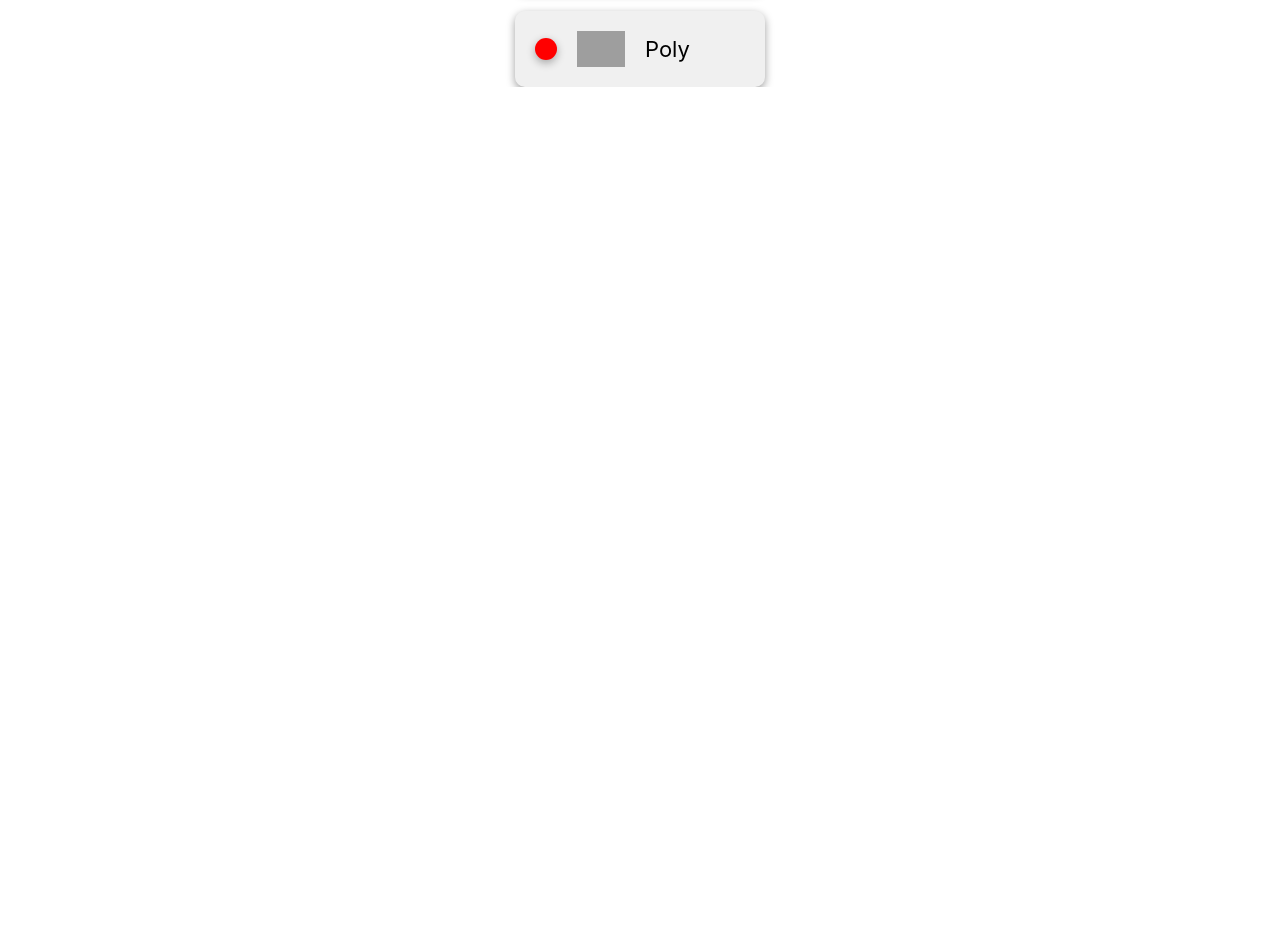
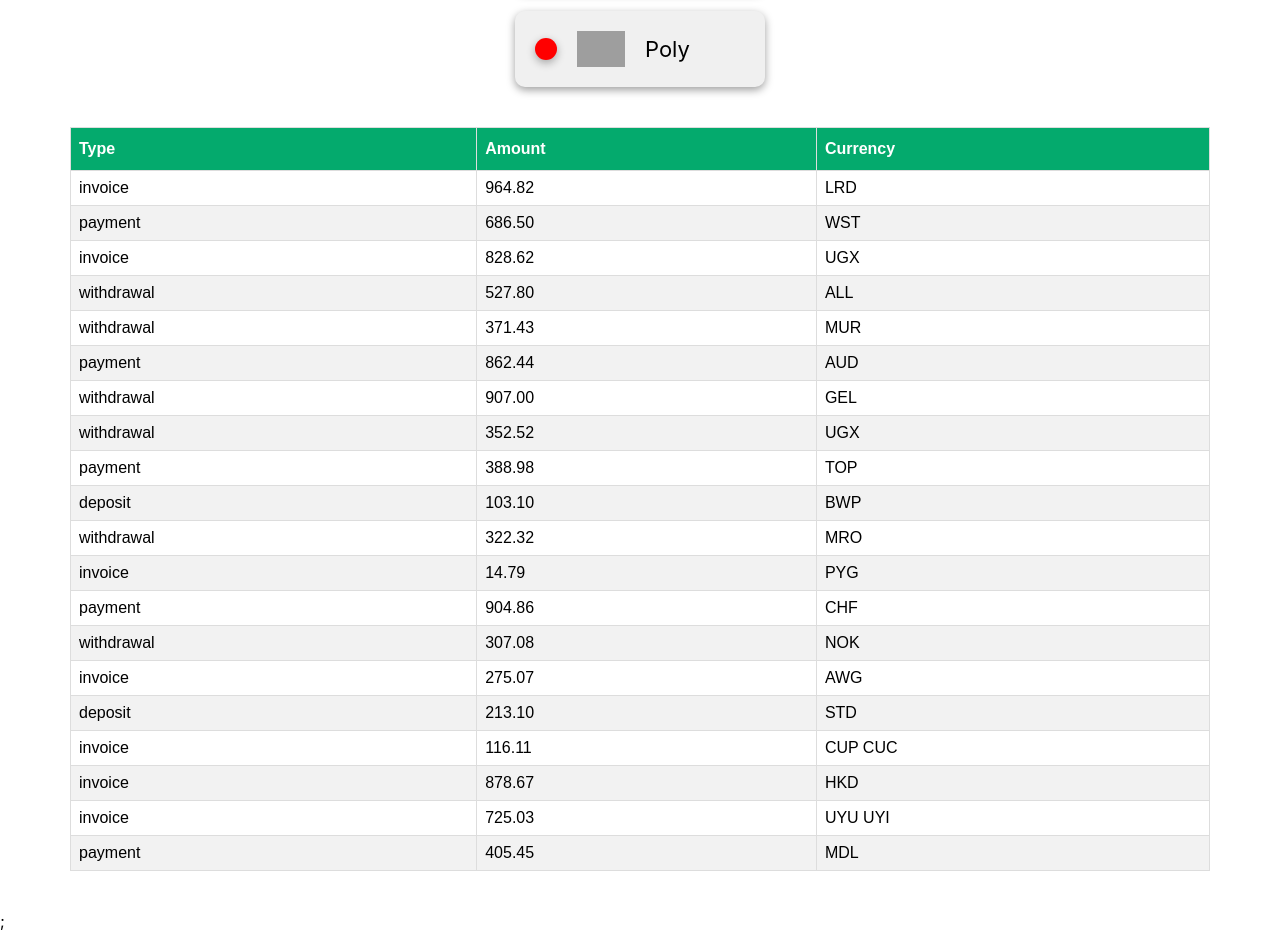
Before and after one commit to liubomyr-vynn/goit-react-hw-01-components, a React (Create React App) app: page / in a window 1280 px wide. Shown: the part 1000-1931 px from the top of the page. Before the commit the page ends 1087 px from the top, so only its background shows below. Built offline with nearby package versions, Linux system fonts and the light colour scheme; grey boxes are pictures that could not be loaded.

Commit message:
Update App.jsx

```diff
--- a/src/components/App.jsx
+++ b/src/components/App.jsx
@@ -6,6 +6,9 @@ import data from './Statistics/data.json';
 
 import { FriendList } from './Friends/FriendList';
 import friends from './Friends/friends.json';
+
+import { TransactionHistory } from './Transactions/TransactionHistory';
+import transactions from './Transactions/transactions.json';
 
 export const App = () => {
   return (
@@ -19,6 +22,7 @@ export const App = () => {
       />
       <Statistics title="Upload stats" stats={data} />
       <FriendList friends={friends} />
+      <TransactionHistory items={transactions} />;
     </div>
   );
 };
```
